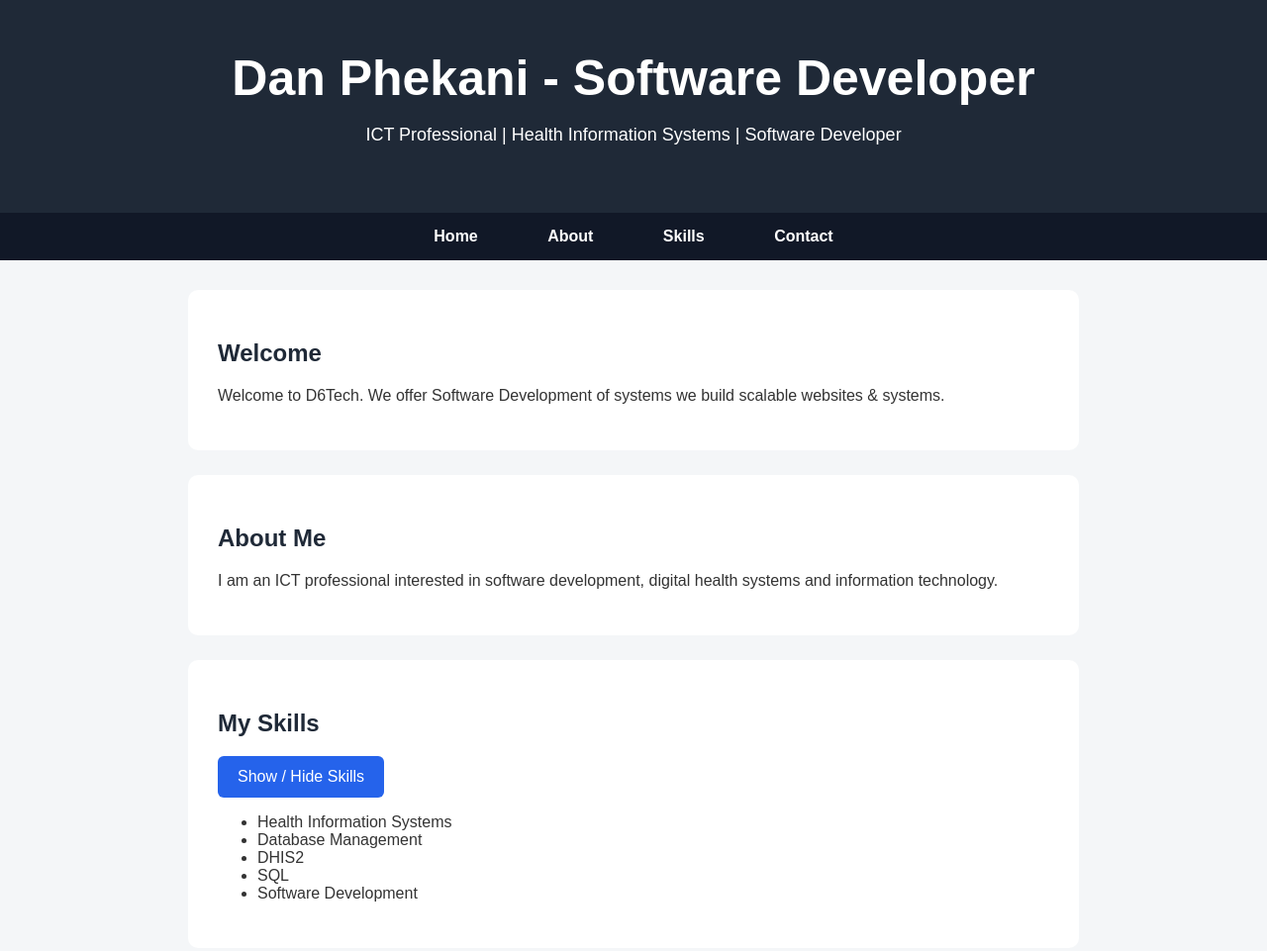
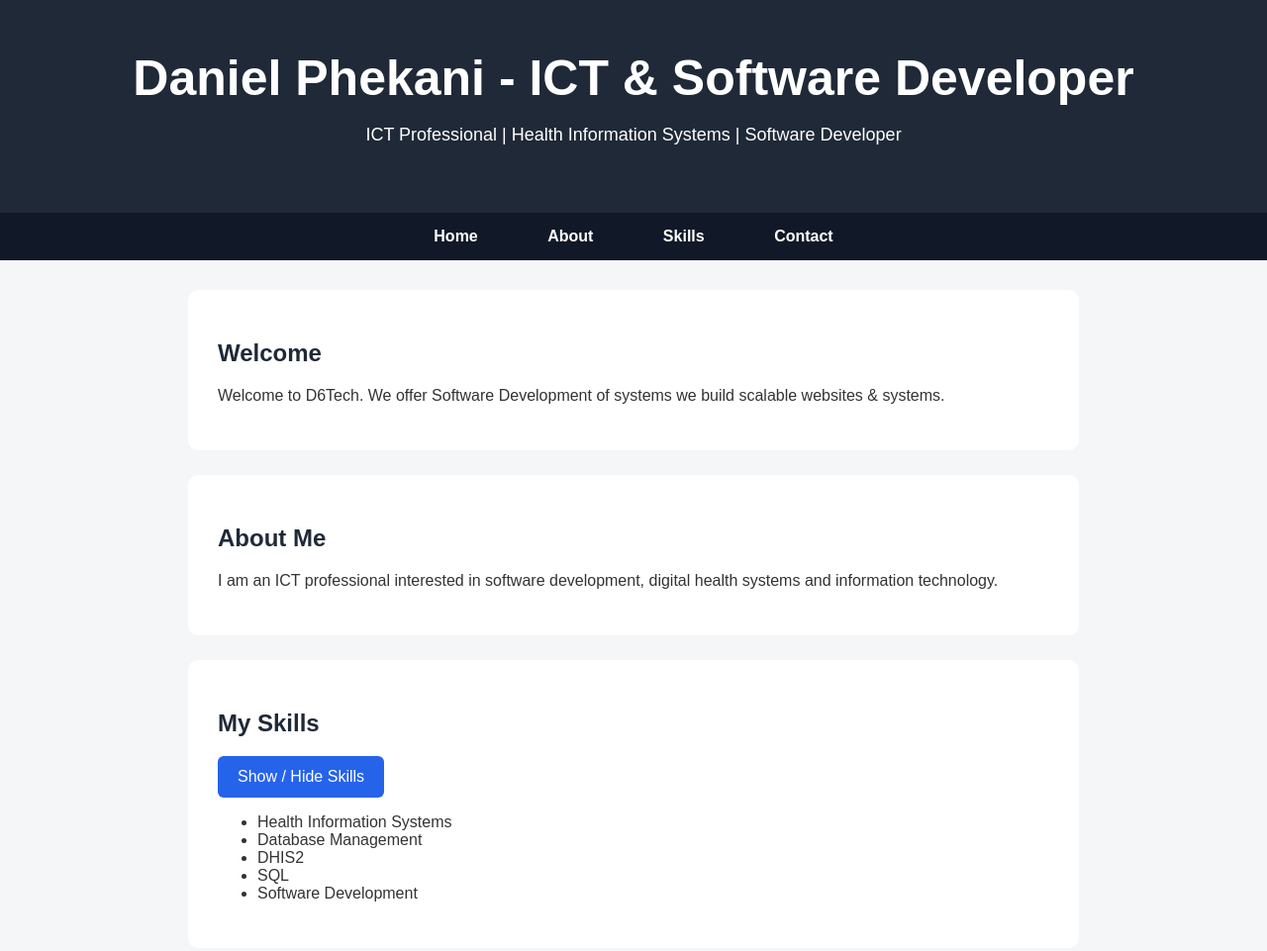
Before and after one commit to DanielPhekani/my-websites, a plain HTML site: page index.html in a window 1280 px wide. Shown: the top 961 px of the page at 99% size. Drawn offline with Linux system fonts and the light colour scheme.

Commit message:
Update website heading

```diff
--- a/index.html
+++ b/index.html
@@ -12,7 +12,7 @@
 <body>
 
     <header>
-        <h1>Dan Phekani - Software Developer</h1>
+        <h1>Daniel Phekani - ICT & Software Developer</h1>
         <p>ICT Professional | Health Information Systems | Software Developer</p>
     </header>
 
```
